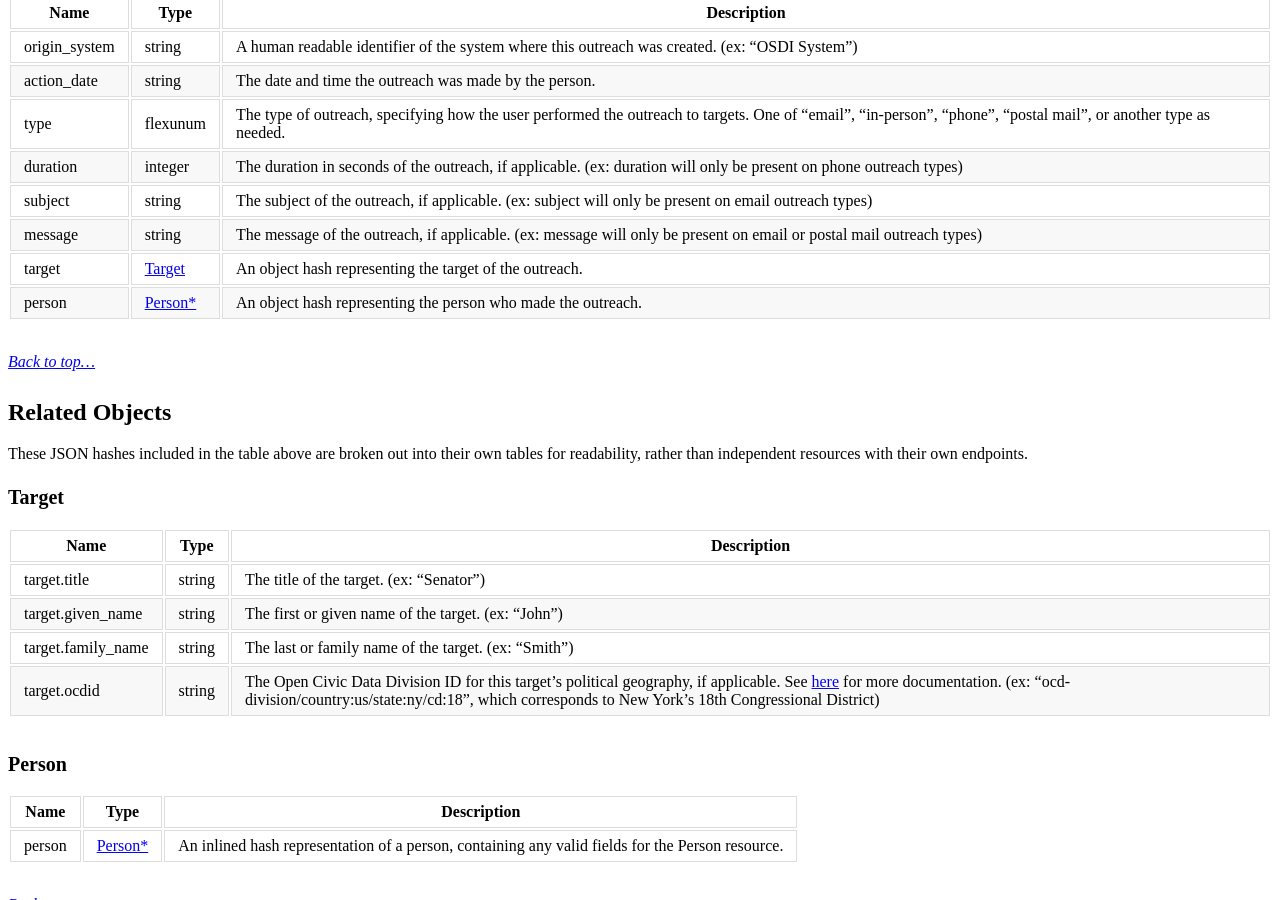
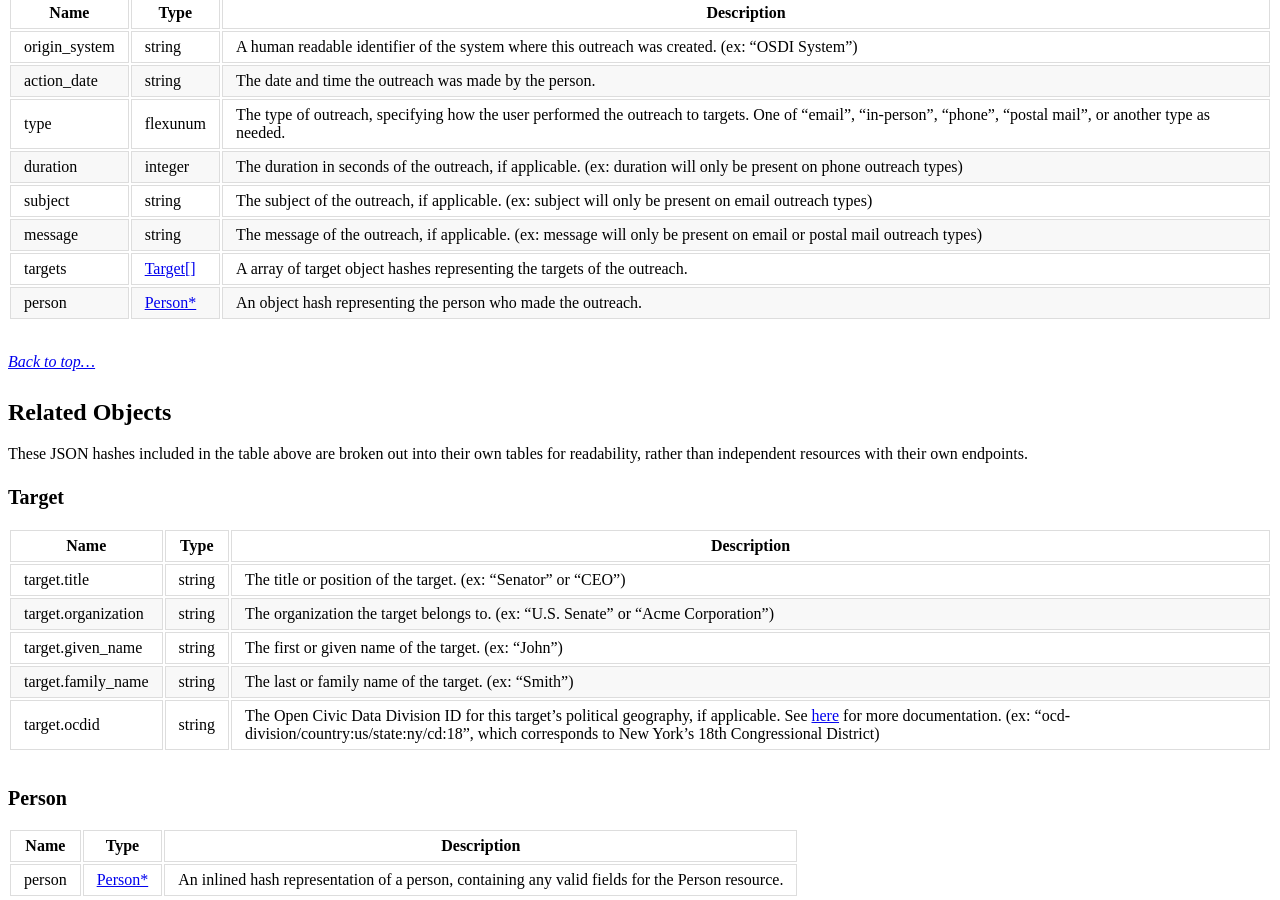
Before and after one commit to opensupporter/osdi-docs, a Jekyll site: the page built from record_outreach.md, in a window 1280 px wide and 900 px high, scrolled down 1854 px. Built offline with Jekyll 4.4.1, drawn with Linux system fonts in a browser that asks for light colours; a style sheet for code colours, icons or effects is not loaded; some of the changed text lies outside the part shown.

Commit message:
targeting updates and arrays

````diff
--- a/record_outreach.md
+++ b/record_outreach.md
@@ -56,7 +56,7 @@ A list of fields specific for POSTing via the Record Outreach Helper.
 |duration		|integer		|The duration in seconds of the outreach, if applicable. (ex: duration will only be present on phone outreach types)
 |subject		|string		|The subject of the outreach, if applicable. (ex: subject will only be present on email outreach types)
 |message		|string		|The message of the outreach, if applicable. (ex: message will only be present on email or postal mail outreach types)
-|target			|[Target](#target)    |An object hash representing the target of the outreach.
+|targets			|[Target[]](#target)    |A array of target object hashes representing the targets of the outreach.
 |person			|[Person*](#person)	|An object hash representing the person who made the outreach.
 
 _[Back to top...](#)_
@@ -70,7 +70,8 @@ These JSON hashes included in the table above are broken out into their own tabl
 
 |Name          	|Type      |Description
 |-----------    |-----------|--------------
-|target.title	|string    |The title of the target. (ex: "Senator")
+|target.title	|string    |The title or position of the target. (ex: "Senator" or "CEO")
+|target.organization	|string	|The organization the target belongs to. (ex: "U.S. Senate" or "Acme Corporation")
 |target.given_name	|string    |The first or given name of the target. (ex: "John")
 |target.family_name	|string    |The last or family name of the target. (ex: "Smith")
 |target.ocdid	|string    |The Open Civic Data Division ID for this target's political geography, if applicable. See [here](http://docs.opencivicdata.org/en/latest/proposals/0002.html) for more documentation. (ex: "ocd-division/country:us/state:ny/cd:18", which corresponds to New York's 18th Congressional District)
@@ -156,12 +157,22 @@ OSDI-API-Token:[your api key here]
     "action_date": "2014-03-18T11:02:15Z",
     "type": "phone",
     "duration": 120,
-    "target": {
-        "title": "Senator",
-        "given_name": "John",
-        "family_name": "Smith",
-        "ocdid": "ocd-division/country:us/state:ny"
-    }
+    "targets": [
+	    {
+	        "title": "Senator",
+	        "given_name": "John",
+	        "family_name": "Smith",
+	        "organization": "U.S. Senate",
+	        "ocdid": "ocd-division/country:us/state:ny"
+	    },
+	    {
+	        "title": "Senator",
+	        "given_name": "Jennifer",
+	        "family_name": "Larson",
+	        "organization": "U.S. Senate",
+	        "ocdid": "ocd-division/country:us/state:ny"
+	    }
+	]
 }
 ```
 
@@ -184,12 +195,22 @@ Cache-Control: max-age=0, private, must-revalidate
     "origin_system": "OpenSupporter",
     "type": "phone",
     "duration": 120,
-    "target": {
-        "title": "Senator",
-        "given_name": "John",
-        "family_name": "Smith",
-        "ocdid": "ocd-division/country:us/state:ny"
-    },
+    "targets": [
+	    {
+	        "title": "Senator",
+	        "given_name": "John",
+	        "family_name": "Smith",
+	        "organization": "U.S. Senate",
+	        "ocdid": "ocd-division/country:us/state:ny"
+	    },
+	    {
+	        "title": "Senator",
+	        "given_name": "Jennifer",
+	        "family_name": "Larson",
+	        "organization": "U.S. Senate",
+	        "ocdid": "ocd-division/country:us/state:ny"
+	    }
+	],
     "_links": {
         "self": {
             "href": "https://osdi-sample-system.org/api/v1/advocacy_campaigns/c945d6fe-929e-11e3-a2e9-12313d316c29/outreaches/d91b4b2e-ae0e-4cd3-9ed7-de9uemdse"
````
